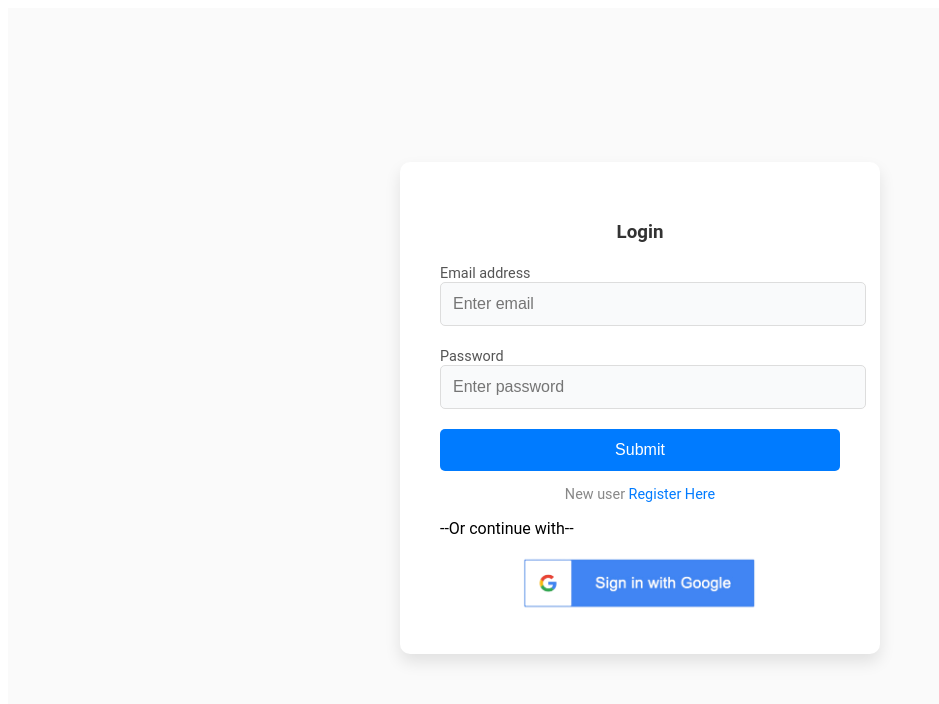
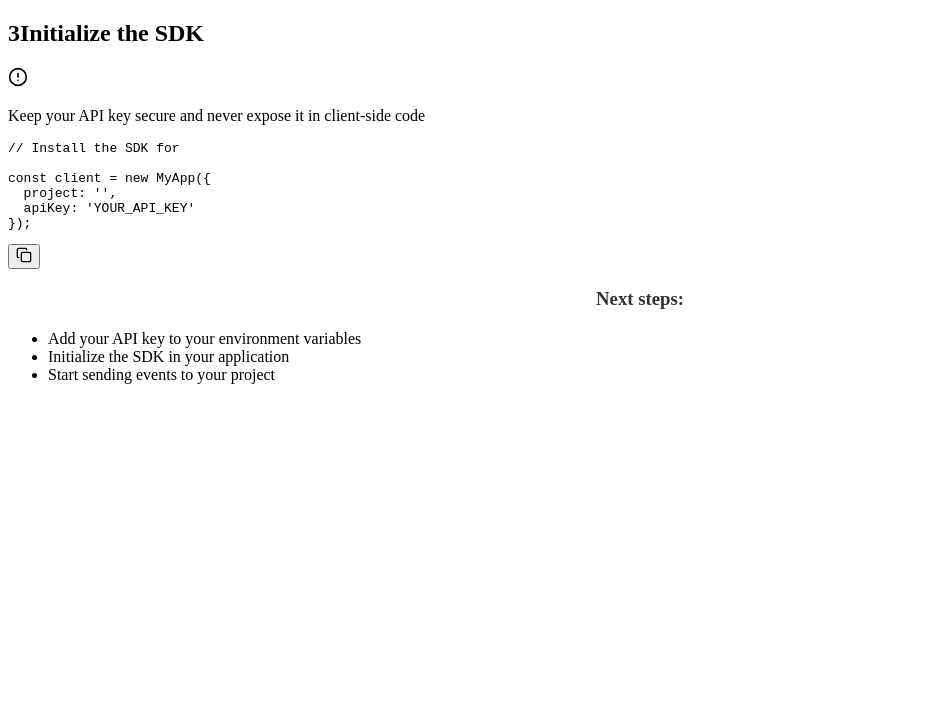
Before and after one commit to SohamMhatre09/ALPHABYTE, a React (Vite) app in the folder Frontend/: page /initialize-project in a window 1280 px wide. Before the commit this address led to /login. Shown: the top 704 px of the page, without its empty margins (0-939 px from the left). Built offline with nearby package versions, Linux system fonts and the light colour scheme; no server answers.

Commit message:
not working stuff

```diff
--- a/Frontend/src/App.jsx
+++ b/Frontend/src/App.jsx
@@ -1,4 +1,3 @@
-// src/App.js
 import React, { useEffect, useState } from "react";
 import { BrowserRouter as Router, Routes, Route, Navigate } from "react-router-dom";
 import Home from './components/Home/Home';
@@ -14,17 +13,18 @@
 
 function App() {
   const [user, setUser] = useState(null);
-  const [isInitialized, setIsInitialized] = useState(false);
+  const [isInitialized, setIsInitialized] = useState(false);  // Track if Firebase has finished loading
 
   useEffect(() => {
-    const unsubscribe = auth.onAuthStateChanged((user) => {
-      setUser(user);
-      setIsInitialized(true);
+    const unsubscribe = auth.onAuthStateChanged((authUser) => {
+      setUser(authUser);
+      setIsInitialized(true);  // Only set this to true once Firebase resolves the auth state
     });
 
     return () => unsubscribe();
   }, []);
 
+  // Prevent rendering any routes until Firebase confirms the auth state
   if (!isInitialized) {
     return (
       <div className="flex items-center justify-center min-h-screen">
--- a/Frontend/src/components/AuthGuard.jsx
+++ b/Frontend/src/components/AuthGuard.jsx
@@ -9,7 +9,7 @@
 
   useEffect(() => {
     const unsubscribe = auth.onAuthStateChanged((user) => {
-      setIsAuthenticated(!!user);
+      setIsAuthenticated(true);
       setIsLoading(false);  // Only set isLoading to false after auth state is determined
     });
 
```
